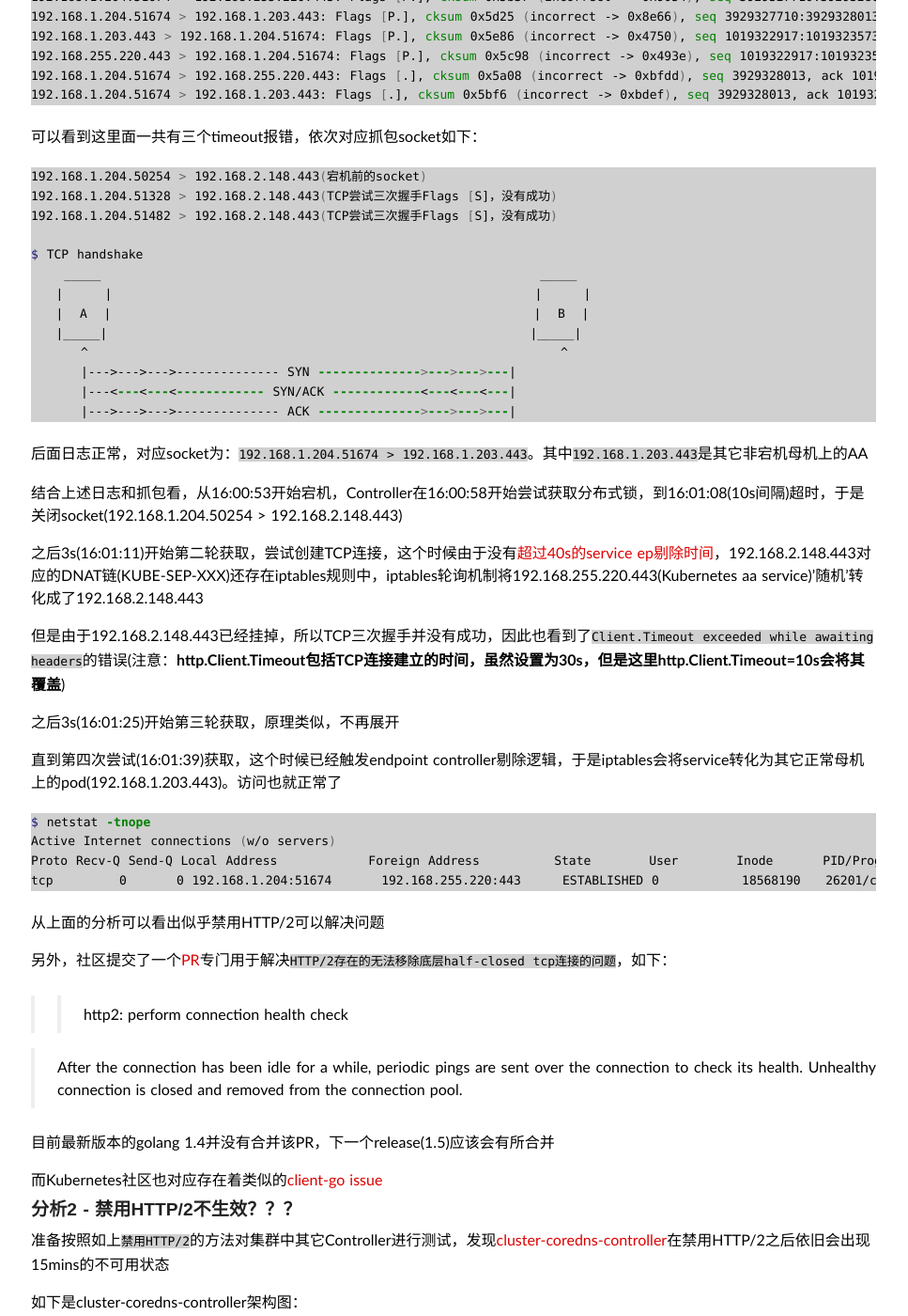
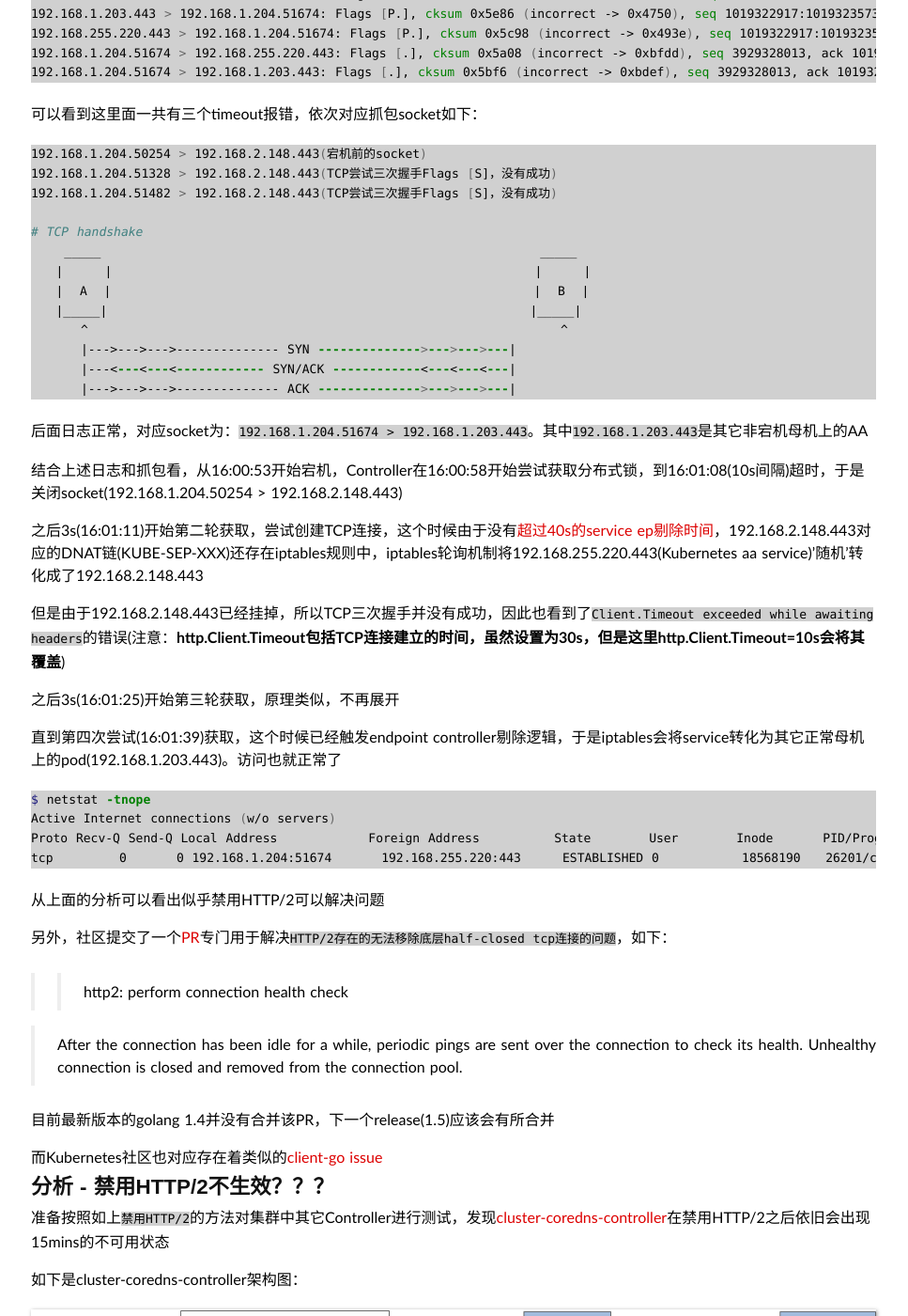
Before and after one commit to duyanghao/duyanghao.github.io, a Jekyll site: the page built from _posts/2020-7-28-kubernetes-ha-http-keep-alive-bugs.md, in a window 1280 px wide and 1400 px high, scrolled down 10747 px. Shown: the whole window at 94% size, without its empty margins (157-1124 px from the left). Built offline with Jekyll 4.4.1, drawn with Linux system fonts in a browser that asks for light colours; some web fonts are replaced; comment, search, counter and statistics services are not loaded; some of the changed text lies outside the part shown.

Commit message:
add kuberentes-ha-http-timeout
Signed-off-by: duyanghao <1294057873@qq.com>

```diff
--- a/_posts/2020-7-28-kubernetes-ha-http-keep-alive-bugs.md
+++ b/_posts/2020-7-28-kubernetes-ha-http-keep-alive-bugs.md
@@ -533,7 +531,7 @@
 192.168.1.204.51328 > 192.168.2.148.443(TCP尝试三次握手Flags [S]，没有成功)
 192.168.1.204.51482 > 192.168.2.148.443(TCP尝试三次握手Flags [S]，没有成功)
 
-$ TCP handshake
+# TCP handshake
     _____                                                     _____
    |     |                                                   |     |
    |  A  |                                                   |  B  |
@@ -577,7 +575,7 @@
 
 而Kubernetes社区也对应存在着类似的[client-go issue](https://github.com/kubernetes/client-go/issues/374)
 
-### 分析2 - 禁用HTTP/2不生效？？？
+## 分析 - 禁用HTTP/2不生效？？？
 
 准备按照如上`禁用HTTP/2`的方法对集群中其它Controller进行测试，发现[cluster-coredns-controller](https://github.com/duyanghao/cluster-coredns-controller)在禁用HTTP/2之后依旧会出现15mins的不可用状态
 
```
Also changed, not shown: other parts of _posts/2020-7-28-kubernetes-ha-http-keep-alive-bugs.md (+2 -4 lines), public/img/kubernetes-ha-http-keep-alives-bugs/timeout.png (added), 1 other file.
